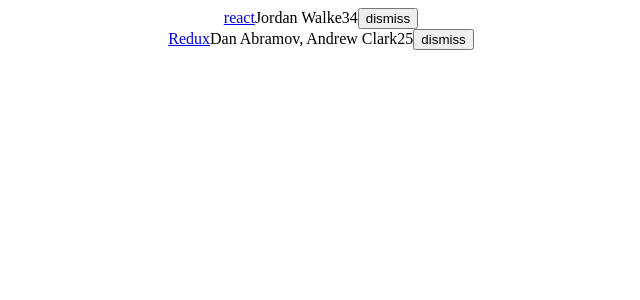
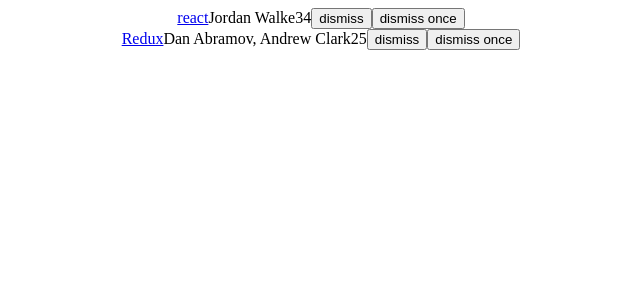
Before and after one commit to jeo19/the-load-to-react, a React (Create React App) app: page / in a window 1280 px wide. Shown: the top 300 px of the page, without its empty margins (319-959 px from the left). Built offline with nearby package versions, Linux system fonts and the light colour scheme.

Commit message:
feat:Add an event handler and how to use

```diff
--- a/src/App.js
+++ b/src/App.js
@@ -37,8 +37,10 @@
   };
   /* End */
   render() {
+    // Ex:Use class object start//
     const robin = new Developer("Dan", "Abramov");
     console.log(robin.getName());
+    //End
     return (
       <div className="App">
         {this.state.list.map(item => (
@@ -51,11 +53,11 @@
             <span>{item.points}</span>
             {/* The added section Start */}
             <span>
-              <button
-                onClick={() => this.onDismiss(item.objectID)}
-                type="button"
-              >
+              <button onClick={() => console.log(item.objectID)} type="button">
                 dismiss
+              </button>
+              <button onClick={console.log(item.author)} type="button">
+                dismiss once
               </button>
             </span>
             {/* End */}
--- a/src/index.js
+++ b/src/index.js
@@ -8,7 +8,6 @@
 if (module.hot) {
   module.hot.accept();
 }
-console.log("Wellcome to react111.");
 // Apply Hot module end
 
 // If you want your app to work offline and load faster, you can change
```
